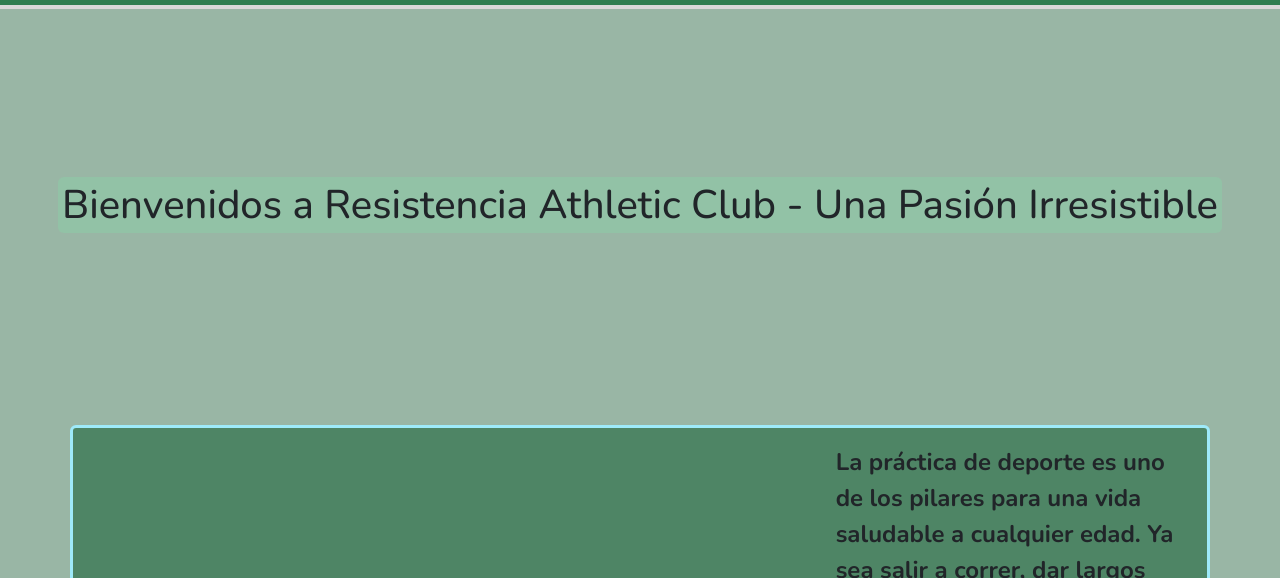
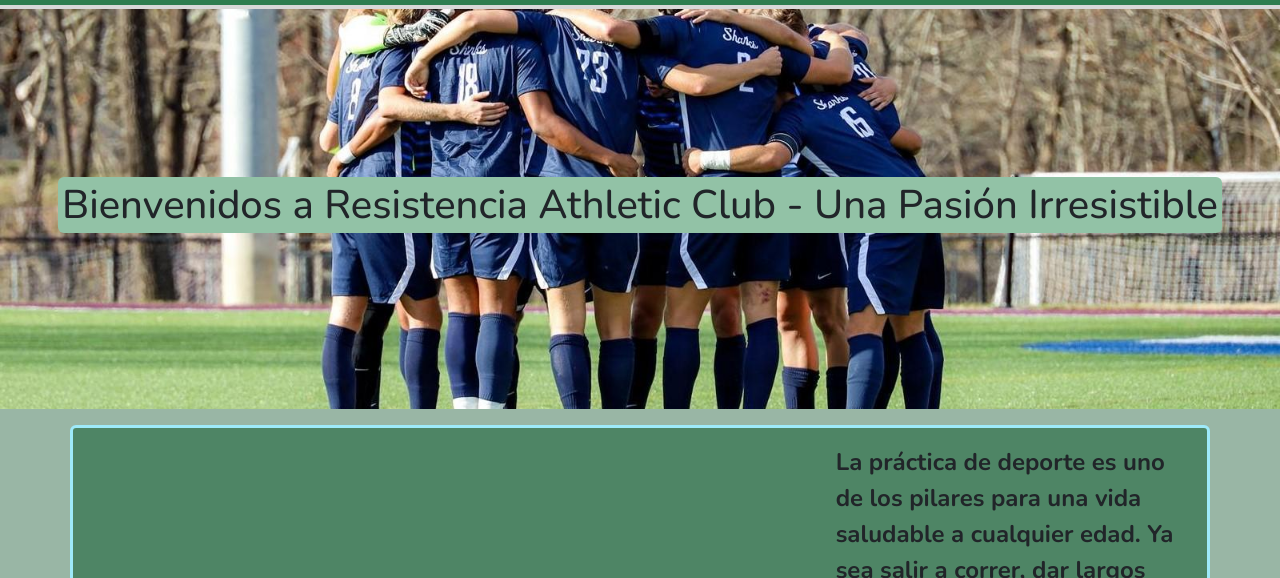
Before and after one commit to santiago-r-andres/resistencia-athletic-club, a plain HTML site: page index.html in a window 1280 px wide. Shown: the part 222-800 px from the top of the page. Drawn offline with nearby package versions, Linux system fonts and the light colour scheme; the site is published under a folder, as on GitHub Pages, so addresses that start at the root find nothing.

Commit message:
Background-image Fixed

```diff
--- a/css/style.css
+++ b/css/style.css
@@ -67,7 +67,7 @@ body main {
 .portada {
     width: 100%;
     margin: 0 auto;
-    background-image: url(/img/arenga-equipo.jpg);
+    background-image: url(../img/arenga-equipo.jpg);
     background-position: center center;
     background-size: cover;
     background-repeat: no-repeat;
```
